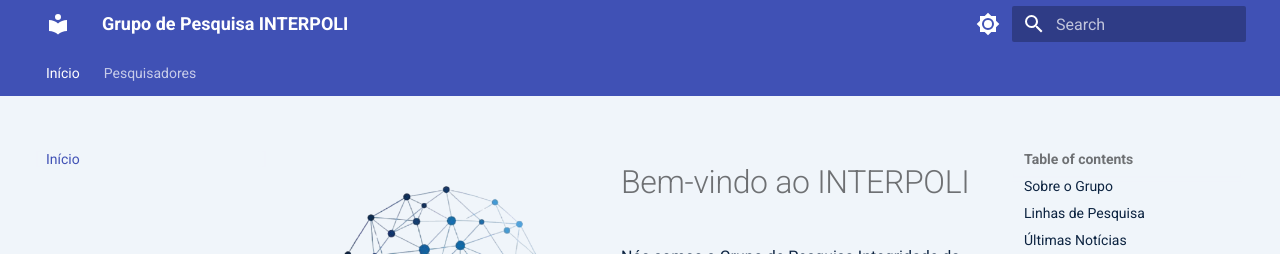
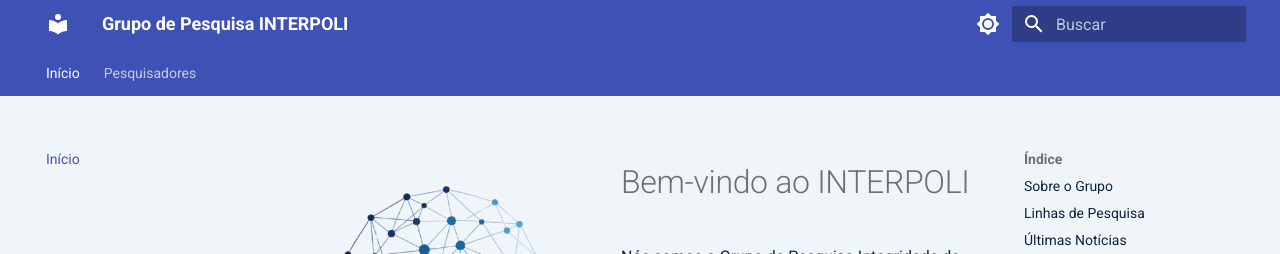
Before and after one commit to interpoli/interpoli.github.io, an MkDocs documentation site: the page built from docs/index.md, in a window 1280 px wide. Shown: the top 254 px of the page. Built offline with MkDocs 1.6.1 and Material for MkDocs 9.7.7, drawn with Linux system fonts in a browser that asks for light colours.

Commit message:
Update mkdocs.yml

```diff
--- a/mkdocs.yml
+++ b/mkdocs.yml
@@ -3,16 +3,15 @@
 
 theme:
   name: material
+  language: pt-BR
   palette:
-    # Modo Claro (com o fundo azul-gelo do logo da INTERPOLI)
     - media: "(prefers-color-scheme: light)"
       scheme: default
-      primary: indigo      # Azul Marinho no topo
-      accent: blue         # Azul dinâmico nos links e detalhes
+      primary: indigo
+      accent: blue
       toggle:
         icon: material/brightness-7
         name: Mudar para modo escuro
-    # Modo Escuro (mantido o padrão escuro confortável)
     - media: "(prefers-color-scheme: dark)"
       scheme: slate
       primary: indigo
@@ -21,10 +20,19 @@
         icon: material/brightness-4
         name: Mudar para modo claro
   features:
-    - navigation.tabs # Menu horizontal bonito no topo
+    - navigation.tabs
+    - search.suggest     # Melhora a barra de pesquisa deixando-a moderna
+
+  # MUDAR A FONTE: Define a fonte limpa e moderna do exemplo
+  font:
+    text: Roboto
+    code: Roboto Mono
+
+plugins:
+  - search
 
 extra_css:
-  - stylesheets/extra.css   # Link para o arquivo de cor de fundo que vamos criar agora
+  - stylesheets/extra.css
 
 nav:
   - Início: index.md
```
